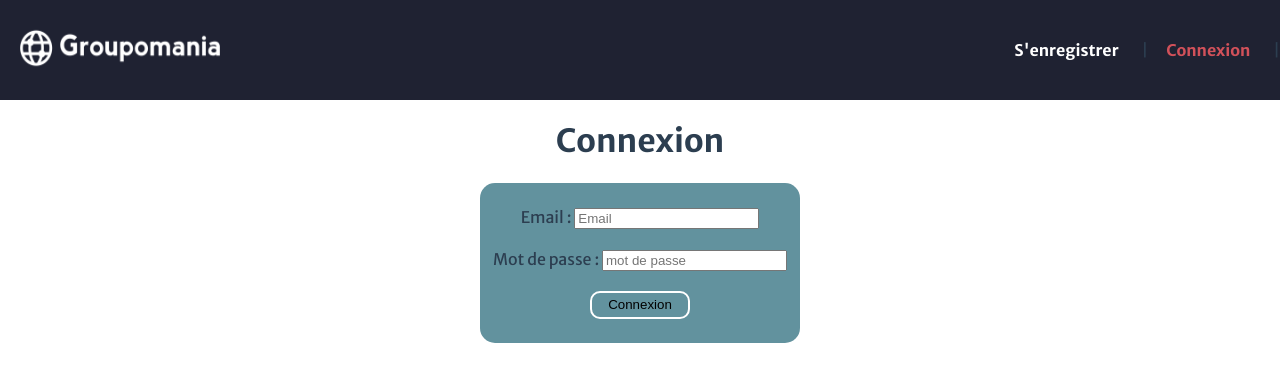
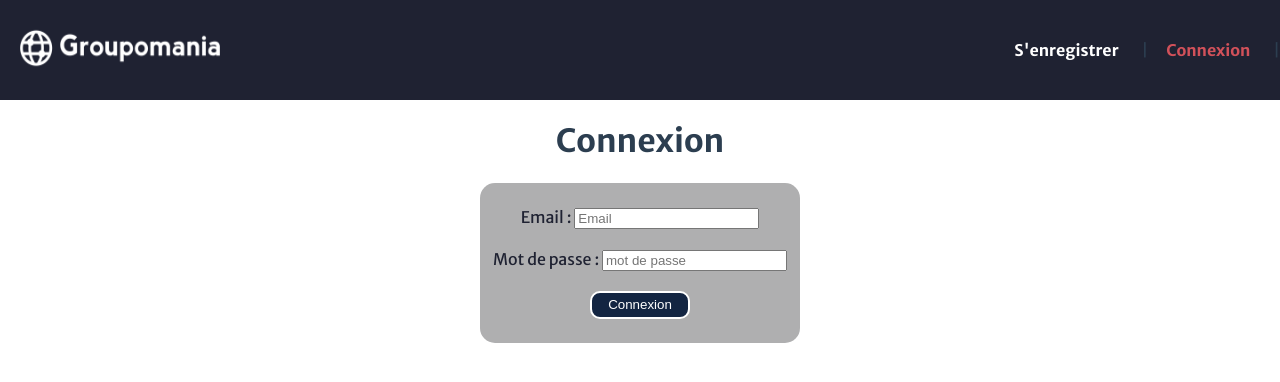
Before and after one commit to Alexandre-C-89/P7_alexandre_clemencot, a Vue app in the folder frontend/: page /login in a window 1280 px wide. In both pictures the pointer is over the button "Connexion". Shown: the top 382 px of the page. Built offline with nearby package versions, Linux system fonts and the light colour scheme.

Commit message:
ajustement du style sur la page login, signup et home

```diff
--- a/frontend/src/views/Home.vue
+++ b/frontend/src/views/Home.vue
@@ -87,6 +87,7 @@ export default {
   width: 600px;
   height: auto;
   background-color: #afafb0;
+  color: #132542;
   margin: 40px 10px 10px 10px;
   border-radius: 18px;
   padding: 20px;
@@ -105,7 +106,8 @@ export default {
       border: 2px solid white;
       margin: 5px;
       &:hover {
-        background-color: #62929e;
+        background-color: #132542;
+        color: #fff;
       }
     }
   }
@@ -170,12 +172,12 @@ export default {
         height: 28px;
         margin: 10px;
         border-radius: 10px;
-        color: #fff;
         background-color: #afafb0;
         border: 2px solid white;
         margin: 5px;
         &:hover {
           background-color: #132542;
+          color: #fff;
         }
       }
     }
--- a/frontend/src/views/Login.vue
+++ b/frontend/src/views/Login.vue
@@ -22,19 +22,10 @@
 </template>
 
 <script>
-// j'importe mapActions pour l'utilisé
-// et importé l'action "login"
-// import Btn from '../components/Btn.vue';
-// import User from '../models/user';
-
 export default {
   name: 'Login',
-  // components: {
-  //   Btn,
-  // },
   data() {
     return {
-      // user: User,
       email: '',
       password: '',
     };
@@ -71,7 +62,8 @@ export default {
 .form {
   width: 320px;
   height: 160px;
-  background-color: #62929e;
+  background-color: #afafb0;
+  color: #1f2232;
   border-radius: 15px;
   display: flex;
   flex-direction: column;
@@ -91,7 +83,8 @@ export default {
     background-color: rgba(255, 255, 255, 0.541);
     border: 2px solid white;
     &:hover {
-      background-color: #62929e;
+      background-color: #132542;
+      color: #fff;
     }
   }
 }
--- a/frontend/src/views/Signup.vue
+++ b/frontend/src/views/Signup.vue
@@ -79,11 +79,11 @@ export default {
     margin: 10px;
     border-radius: 10px;
     background-color: rgba(255, 255, 255, 0.541);
-    font-weight: bold;
     color: #1f2232;
     border: 2px solid white;
     &:hover {
-      background-color: #d1515a;
+      background-color: #132542;
+      color: #fff;
     }
   }
 }
```
